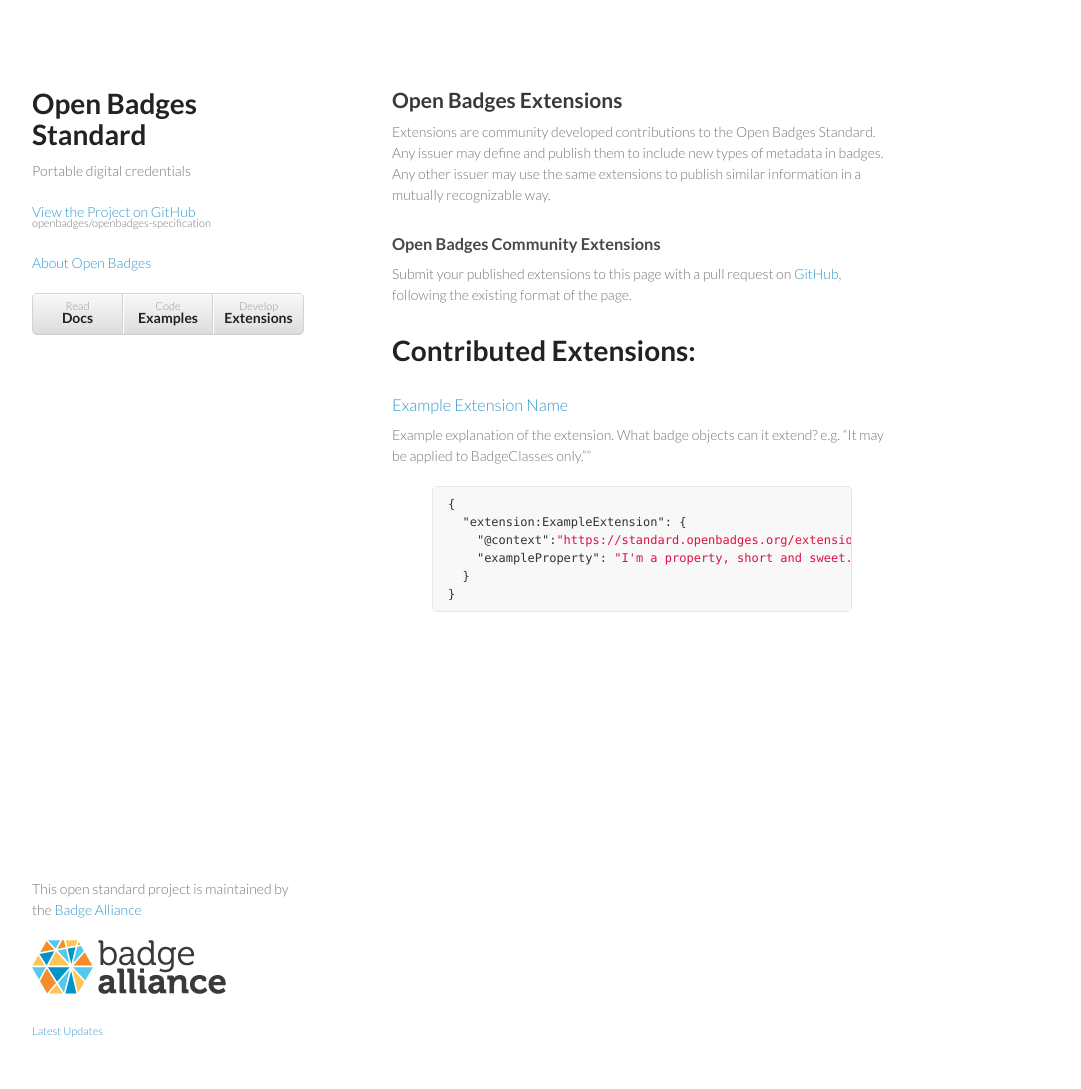
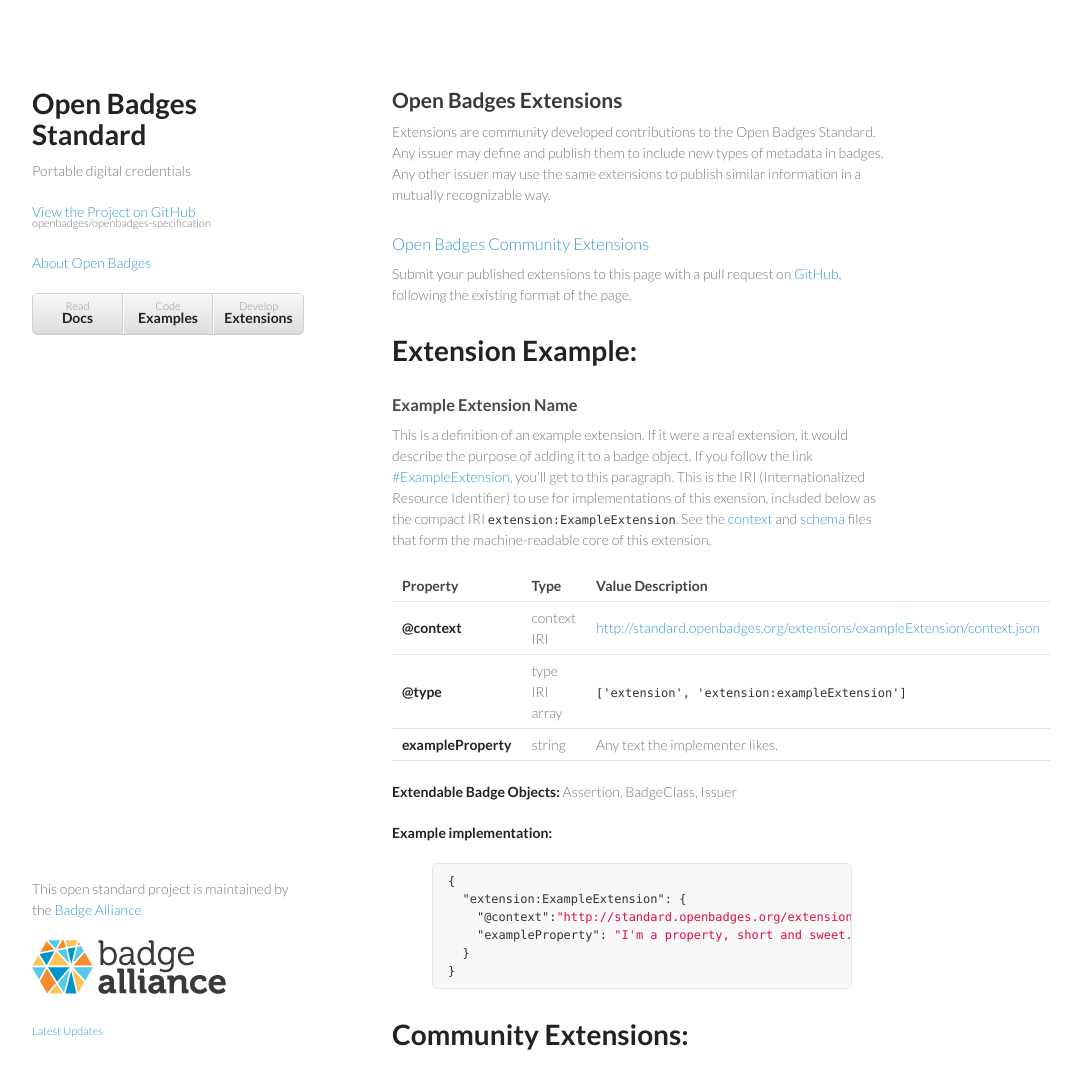
Before and after one commit to 1EdTech/openbadges-specification, a Jekyll site: the page built from extensions/index.md, in a window 1280 px wide and 1110 px high. Shown: the top 1089 px of the window, without its empty margins (178-1259 px from the left). Built offline with Jekyll 4.4.1, drawn with Linux system fonts in a browser that asks for light colours.

Commit message:
revised exampleExtension into a usable format for community-developed extensions to be submitted

```diff
--- a/extensions/index.md
+++ b/extensions/index.md
@@ -8,19 +8,33 @@ layout: page
 ## {{ page.title }}
 Extensions are community developed contributions to the Open Badges Standard. Any issuer may define and publish them to include new types of metadata in badges. Any other issuer may use the same extensions to publish similar information in a mutually recognizable way.
 
-### Open Badges Community Extensions
+### [Open Badges Community Extensions](#CommunityExtensions)
 Submit your published extensions to this page with a pull request on [GitHub](https://github.com/openbadges/openbadges/specification/extensions/index.md), following the existing format of the page.
 
 
-# Contributed Extensions:
+# Extension Example:
 
-### <a name="ExampleExtension">Example Extension Name</a>
-Example explanation of the extension. What badge objects can it extend? e.g. "It may be applied to BadgeClasses only.""
+### <a name="ExampleExtension"></a> Example Extension Name
+This is a definition of an example extension. If it were a real extension, it would describe the purpose of adding it to a badge object. If you follow the link [#ExampleExtension](#ExampleExtension), you'll get to this paragraph. This is the IRI (Internationalized Resource Identifier) to use for implementations of this exension, included below as the compact IRI `extension:ExampleExtension`. See the [context](./exampleExtension/context.json) and [schema](./exampleExtension/schema.json) files that form the machine-readable core of this extension.
+
+Property     | Type        | Value Description
+-------------|-------------|---------
+**@context** | context IRI | [http://standard.openbadges.org/extensions/exampleExtension/context.json](./exampleExtension/context.json)
+**@type**    | type IRI array |`['extension', 'extension:exampleExtension']`
+**exampleProperty** | string | Any text the implementer likes.
+
+**Extendable Badge Objects:**
+Assertion, BadgeClass, Issuer
+
+**Example implementation:**
 {% highlight json %}
 {
   "extension:ExampleExtension": {
-    "@context":"https://standard.openbadges.org/extensions/example/context.json",
+    "@context":"http://standard.openbadges.org/extensions/exampleExtension/context.json",
     "exampleProperty": "I'm a property, short and sweet."
   }
 }
 {% endhighlight %}
+
+
+# Community Extensions:
```
Also changed, not shown: examples/index.md (+3 -0 lines), extensions/exampleExtension/context.json (added, +12 -0 lines), extensions/exampleExtension/schema.json (added, +12 -0 lines), index.md (+5 -1 lines).
